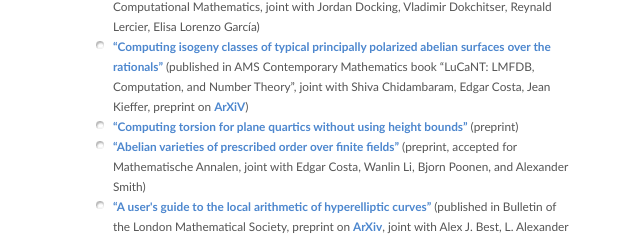
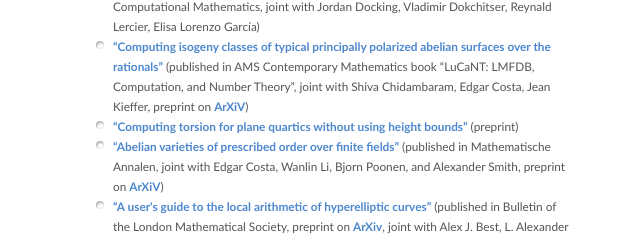
Before and after one commit to rbommel/rbommel.github.io, a plain HTML site: page index.htm in a window 1280 px wide. Shown: the part 774-1014 px from the top of the page, 207-847 px from the left. Drawn offline with Linux system fonts and the light colour scheme.

Commit message:
AbVar paper in MathAnn

```diff
--- a/index.htm
+++ b/index.htm
@@ -69,7 +69,7 @@
 							<li><a href="https://arxiv.org/abs/2309.17381">&#8220;Reduction of Plane Quartics and Cayley Octads&#8221;</a> (preprint, accepted for Foundations of Computational Mathematics, joint with Jordan Docking, Vladimir Dokchitser, Reynald Lercier, Elisa Lorenzo Garc&iacute;a)</li>
 							<li><a href="https://doi.org/10.1090/conm/796/16002">&#8220;Computing isogeny classes of typical principally polarized abelian surfaces over the rationals&#8221;</a> (published in AMS Contemporary Mathematics book &#8220;LuCaNT: LMFDB, Computation, and Number Theory&#8221;, joint with Shiva Chidambaram, Edgar Costa, Jean Kieffer, preprint on <a href="https://arxiv.org/abs/2301.10118">ArXiV</a>)</li>
 							<li><a href="https://arxiv.org/abs/2301.08312">&#8220;Computing torsion for plane quartics without using height bounds&#8221;</a> (preprint)</li>
-							<li><a href="https://arxiv.org/abs/2106.13651">&#8220;Abelian varieties of prescribed order over finite fields&#8221;</a> (preprint, accepted for Mathematische Annalen, joint with Edgar Costa, Wanlin Li, Bjorn Poonen, and Alexander Smith)</li>
+							<li><a href="https://doi.org/10.1007/s00208-024-03084-4">&#8220;Abelian varieties of prescribed order over finite fields&#8221;</a> (published in Mathematische Annalen, joint with Edgar Costa, Wanlin Li, Bjorn Poonen, and Alexander Smith, preprint on <a href="<a href="https://arxiv.org/abs/2106.13651">ArXiV</a>)</li>
 							<li><a href="https://doi.org/10.1112/blms.12604">&#8220;A user&apos;s guide to the local arithmetic of hyperelliptic curves&#8221;</a> (published in Bulletin of the London Mathematical Society, preprint on <a href="https://arxiv.org/abs/2007.01749">ArXiv</a>, joint with Alex J. Best, L. Alexander Betts, Matthew Bisatt, Vladimir Dokchitser, Omri Faraggi, Sabrina Kunzweiler, C&eacute;line Maistret, Adam Morgan, Simone Muselli, and Sarah Nowell)</li>
 							<li><a href="https://doi.org/10.1007/978-3-030-80914-0_6">&#8220;Efficient computation of BSD invariants in genus 2&#8221;</a> (published in Simons Symposia, Arithmetic Geometry, Number Theory, and Computation, preprint on <a href="https://arxiv.org/abs/2002.04667">ArXiv</a>)</li>
 							<li><a href="https://doi.org/10.1112/jlms.12847">&#8220;Boundedness in families with applications to arithmetic hyperbolicity&#8221;</a> (published in Journal of the London Mathematical Society, preprint on <a href="https://arxiv.org/abs/1907.11225">ArXiv</a>, joint with Ariyan Javanpeykar and Ljudmila Kamenova)</li>
```
